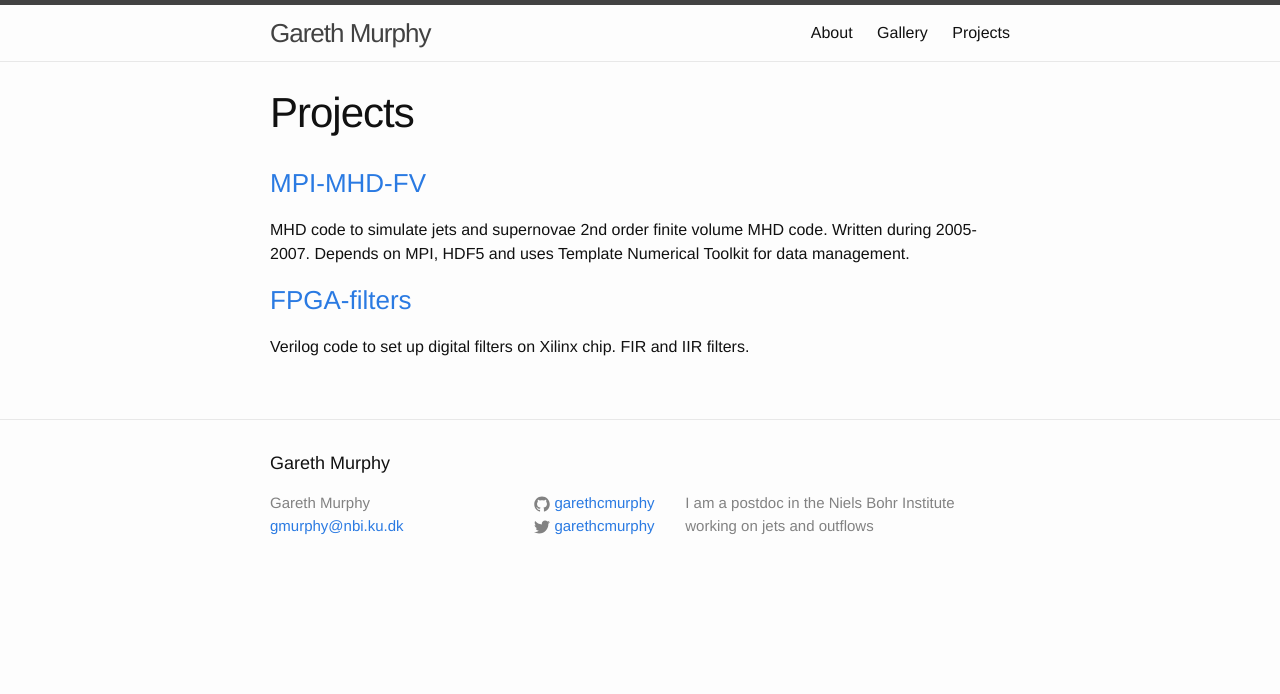
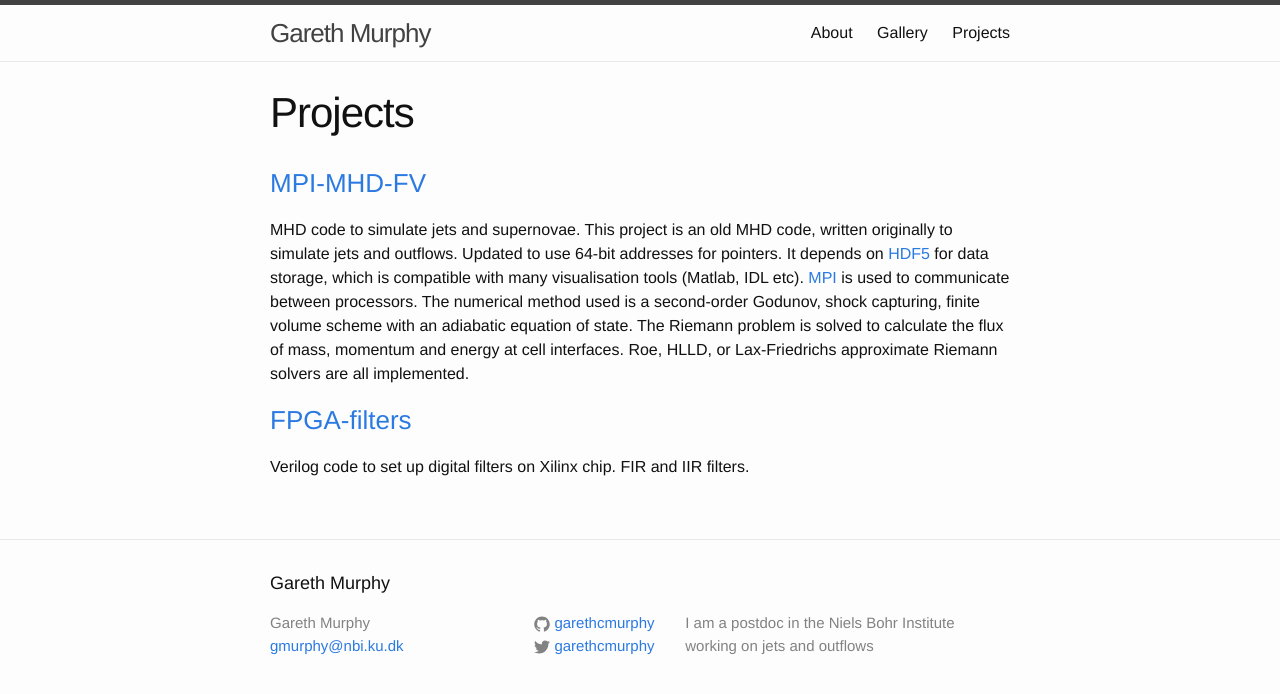
Before and after one commit to garethcmurphy/garethcmurphy.github.io, a Jekyll site: the page built from projects/index.md, in a window 1280 px wide. Shown: the top 694 px of the page. Built offline with Jekyll 4.4.1, drawn with Linux system fonts in a browser that asks for light colours.

Commit message:
Updated project descriptions

```diff
--- a/projects/index.md
+++ b/projects/index.md
@@ -7,9 +7,13 @@
 
 ### [MPI-MHD-FV](https://github.com/garethcmurphy/mpi-mhd-fv)
 
-MHD code to simulate jets and supernovae
-2nd order finite volume MHD code. Written during 2005-2007.
-Depends on MPI, HDF5 and uses Template Numerical Toolkit for data management.
+MHD code to simulate jets and supernovae.
+This project is an old MHD code, written originally to simulate jets and outflows.
+Updated to use 64-bit addresses for pointers.
+It depends on [HDF5](https://www.hdfgroup.org) for data storage, which is compatible with many visualisation tools (Matlab, IDL etc).
+[MPI](http://www.mpi-forum.org) is used to communicate between processors.
+The numerical method used is a second-order Godunov, shock capturing, finite volume scheme with an adiabatic equation of state.
+The Riemann problem is solved to calculate the flux of mass, momentum and energy at cell interfaces. Roe, HLLD, or Lax-Friedrichs approximate Riemann solvers are all implemented.
 
 
 ### [FPGA-filters](https://github.com/garethcmurphy/fpga-filters)
```
Also changed, not shown: 2 other files.
